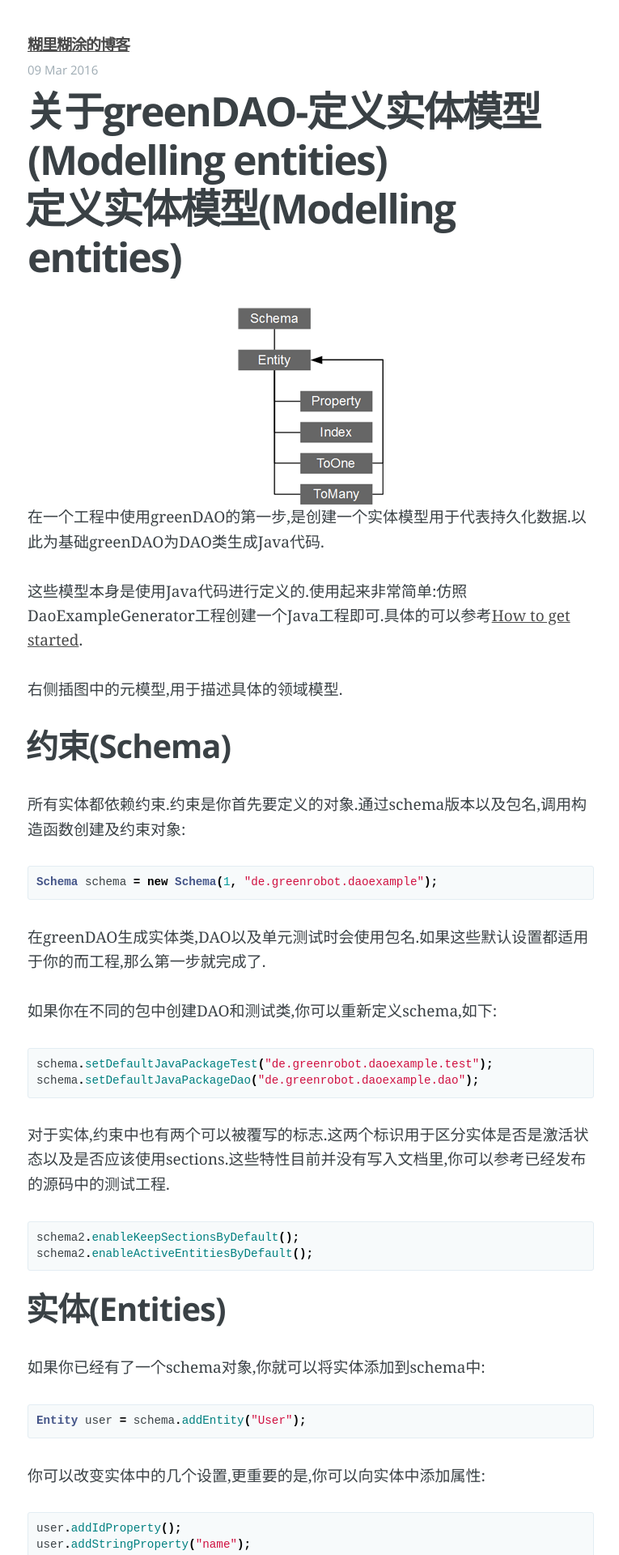
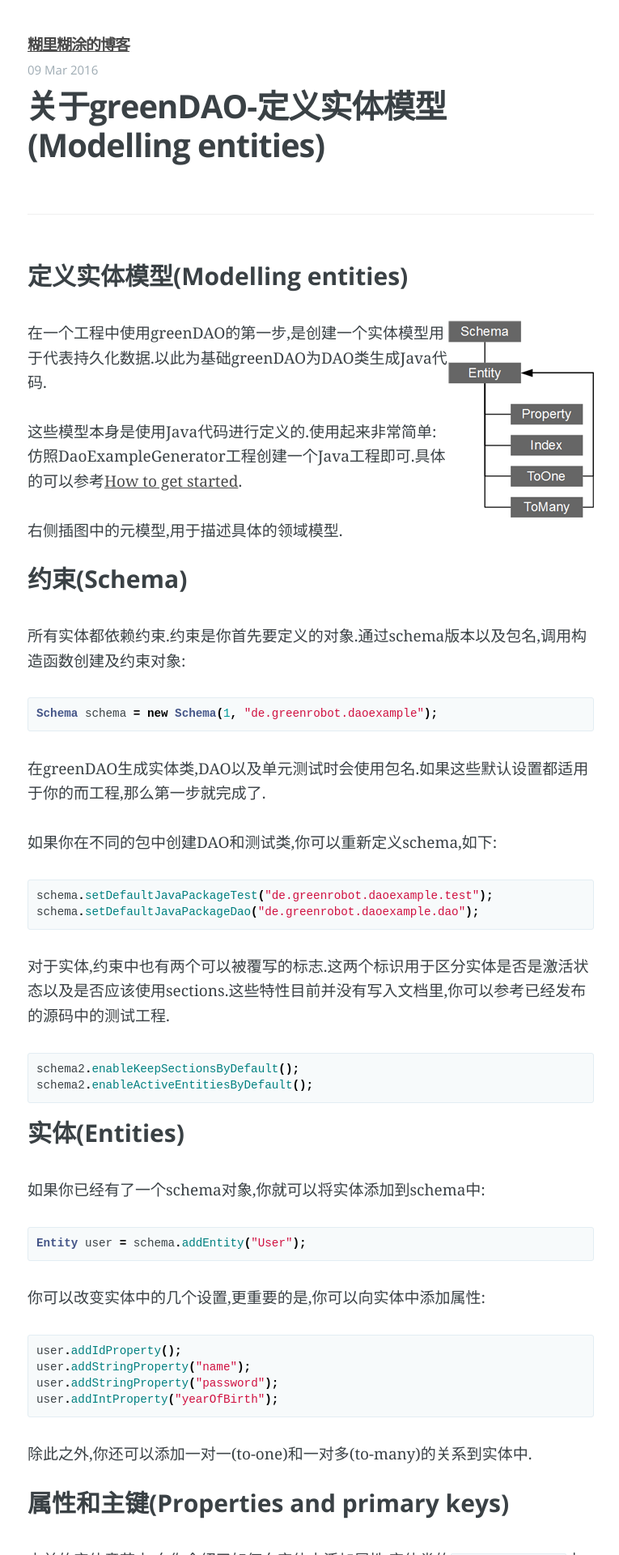
Before and after one commit to foolchen/foolchen.github.io, a Jekyll site: the page built from _posts/2016-03-09-2.定义实体模型(Modelling entities).md, in a window 1280 px wide. Shown: the top 1920 px of the page at 81% size, without its empty margins (256-1021 px from the left). Built offline with Jekyll 4.4.1, drawn with Linux system fonts in a browser that asks for light colours.

Commit message:
修改了部分样式

````diff
--- a/_layouts/post.html
+++ b/_layouts/post.html
@@ -27,7 +27,8 @@
 	        {% endif %}
        	</span>
 
-        <h1 class="post-title">{{ page.title }}</h1>
+        <h2 class="post-title">{{ page.title }}</h2>
+        <hr />
 
         <section class="post-content">
             {{content}}
--- a/_posts/2016-03-09-2.定义实体模型(Modelling entities).md
+++ b/_posts/2016-03-09-2.定义实体模型(Modelling entities).md
@@ -4,15 +4,16 @@
 date:   2016-03-09
 categories: greenDAO
 ---
-# 定义实体模型(Modelling entities)
-![](../assets/web-images/greenDaoImages/Meta-Model-180.png)
+#### 定义实体模型(Modelling entities)
+<img style="float: right;" src="../assets/web-images/greenDaoImages/Meta-Model-180.png">
+
 在一个工程中使用greenDAO的第一步,是创建一个实体模型用于代表持久化数据.以此为基础greenDAO为DAO类生成Java代码.
 
 这些模型本身是使用Java代码进行定义的.使用起来非常简单:仿照DaoExampleGenerator工程创建一个Java工程即可.具体的可以参考[How to get started](http://greenrobot.org/documentation/how-to-get-started/).
 
 右侧插图中的元模型,用于描述具体的领域模型.
 
-## 约束(Schema)
+#### 约束(Schema)
 所有实体都依赖约束.约束是你首先要定义的对象.通过schema版本以及包名,调用构造函数创建及约束对象:
 
 ```java
@@ -34,7 +35,7 @@
 schema2.enableActiveEntitiesByDefault();
 ```
 
-## 实体(Entities)
+#### 实体(Entities)
 如果你已经有了一个schema对象,你就可以将实体添加到schema中:
 
 ```java
@@ -52,18 +53,18 @@
 
 除此之外,你还可以添加一对一(to-one)和一对多(to-many)的关系到实体中.
 
-## 属性和主键(Properties and primary keys)
+#### 属性和主键(Properties and primary keys)
 之前的实体章节中,向你介绍了如何向实体中添加属性.实体类的`addXXXProperty`方法会返回一个`PropertyBuilder`对象,这个对象可以用于设置一些属性.例如,你可以使用`columnName`方法自定义并覆盖默认列名.如果要在`PropertyBuilder`对象上调用`getProperty()`去获取`Property`对象,需要创建索引(indices)和关系(relations).
 
 **目前主键的限制:**目前为止,实体必须有一个long型或者Long型的属性作为主键.这也是Android和SQLite的最佳实践.在将来,greenDAO打算能够处理任何类型的主键,但是还有一些工作尚未完成.为了解决这个这个问题,你可以使用一个long型的主键,并且使用一个索引(index)去代表"key"属性.
 
-## 默认处理(Defaults)
+#### 默认处理(Defaults)
 greenDAO默认使用一种合理的方式运作,所以开发者不必为每个属性都进行单独的设置.例如,数据库中的表名和列名都来源于实体和属性名.略有不同的是,数据库中的命名方式不使用Java中的驼峰命名法,而是将所有的字母都转换为答谢.例如,一个叫做"creationDate"的属性在数据库中的列名会转换为"CREATION_DATE".
 
-## 关系(Relations)
+#### 关系(Relations)
 一对一和一对多的关系请参考[关系(Relations)](./6.关系(Relations))
 
-## 继承,接口和序列化(Inheritance, Interfaces, and Serializable)
+#### 继承,接口和序列化(Inheritance, Interfaces, and Serializable)
 实体类可以继承自非实体类.其父类可以通过`setSuperclass(String)`方法来指定.注意:目前并不支持继承自另外一个实体(不支持继承关系中父类属性的查询).
 例子如下:
 
@@ -78,7 +79,7 @@
 entityB.implementsSerializable();
 ```
 
-## 文档注释和注解(JavaDoc and annotations)
+#### 文档注释和注解(JavaDoc and annotations)
 greenDAO支持为实体及其属性添加文档注释(JavaDoc)和注解,分别通过`setCodeBeforeClass`和`setJavaDoc`方法来实现.你可以在代码前添加任何字符串(一般来说是注解).而对于`setJavaDoc`方法,这些字符串会自动转换为对应的JavaDoc.并且这两个方法都支持使用`\n`作为换行符.示例如下:
 
 ```java
@@ -94,7 +95,7 @@
 ```
 下面的是greenDAO中PropertyBuilder提供的方法:`codeBeforeField`, `codeBeforeGetter`, `codeBeforeGetterAndSetter`, `codeBeforeSetter`, `javaDocField`, `javaDocGetter`, `javaDocGetterAndSetter`和`javaDocSetter`.
 
-## 生成代码(Triggering generation)
+#### 生成代码(Triggering generation)
 当实体的约束(schema)的设定完毕后,你就可以开始生成代码.在代码生成器工程(一个含有静态的main()方法的Java工程)中,你需要实例化DaoGenerator并且调用generateAll方法,如下:
 
 ```java
@@ -103,7 +104,7 @@
 ```
 从上述示例中可以看出,你所需要的仅仅是约束(schema)对象和一个目标路径,目标路径一般是Android工程中的源码文件夹路径.如果你想把测试类生成在其他文件夹中,你可以通过第三个参数指定另外一个路径.
 
-## 保留自定义段落(Keep sections)
+#### 保留自定义段落(Keep sections)
 在每次使用生成器生成实体类的时候,所有的代码都会被覆盖.为了能够在实体类中添加自定义代码,greenDAO有保留段落("keep" sections)的功能.你可以通过调用schema的`enableKeepSectionsByDefault()`方法或者通过对应实体的`setHasKeepSections(true)`方法来开启该功能.该功能开启后,三个可以保留自定义代码的段落会生成在实体类中:
 
 ```java
````
Also changed, not shown: _posts/2016-03-08-1.介绍(Introduction).md (+3 -3 lines).
